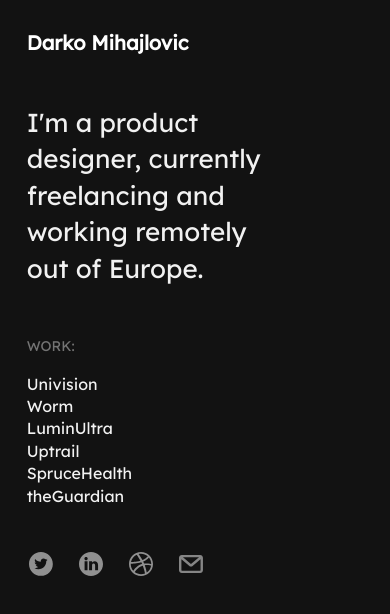
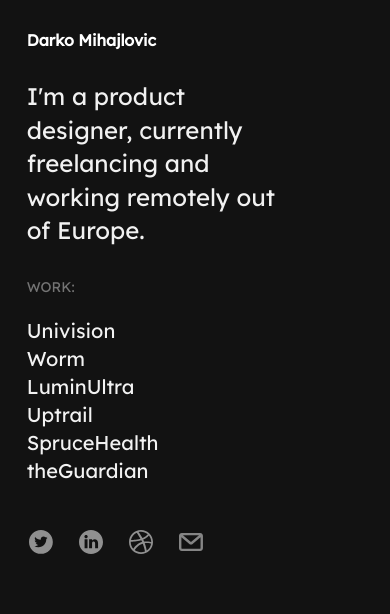
Before and after one commit to darkomihajlovic1991/darkomihajlovic.github.io, a plain HTML site: page index.html in a window 390 px wide. Drawn offline with Linux system fonts and the light colour scheme.

Commit message:
Update style.css

```diff
--- a/style.css
+++ b/style.css
@@ -51,16 +51,16 @@ color: #F1F1F1;
 @media all and (max-width:480px) {
 
   p {
-    font-size: 26px;
+    font-size: 24px;
   }
 
   h1 {
-    font-size: 20px;
-    margin-bottom: 50px;
+    font-size: 16px;
+    margin-bottom: 30px;
   }
 
   .work {
-    font-size: 16px;
+    font-size: 20px;
   }
 
   .smalltitle {
@@ -68,7 +68,7 @@ color: #F1F1F1;
   }
 
   .maintext{
-    margin-bottom: 50px;
+    margin-bottom: 30px;
   }
 
 
```
